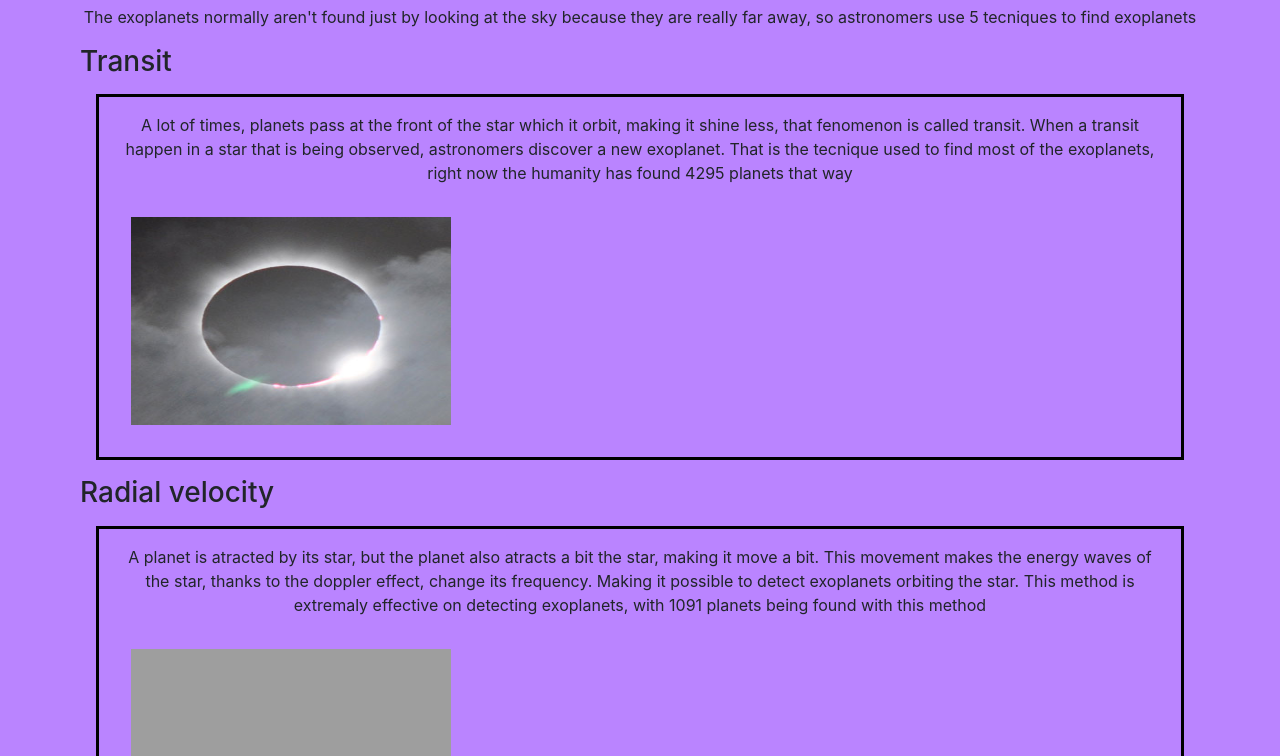
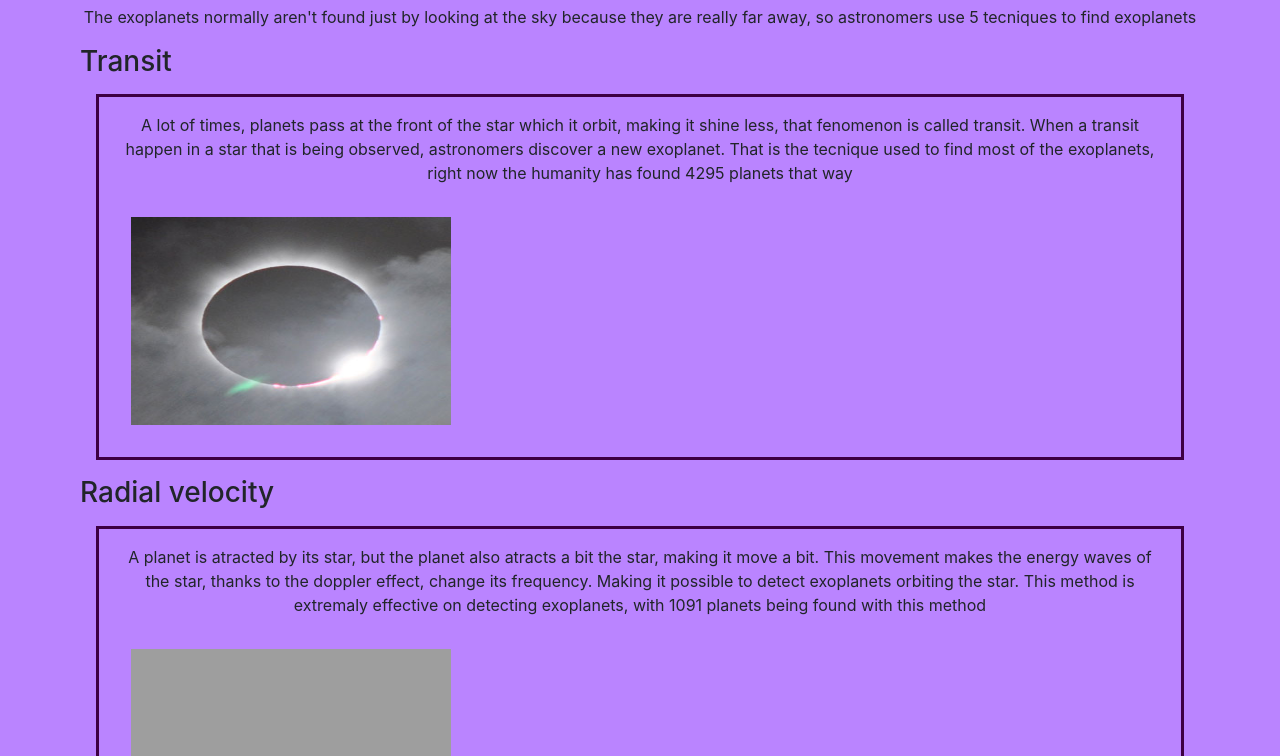
Before and after one commit to LauraBurity/Beyond, a plain HTML site: page index.html in a window 1280 px wide. Shown: the part 624-1380 px from the top of the page. Drawn offline with nearby package versions, Linux system fonts and the light colour scheme; grey boxes are pictures that could not be loaded.

Commit message:
border fixed

```diff
--- a/stylesheet.css
+++ b/stylesheet.css
@@ -11,7 +11,7 @@ article{
     padding: 1em;
 }
 .topic{
-    border: black;
+    border: rgb(61, 0, 66);
     border-style: solid;
     padding: 1em;
     margin: 1em;
```
